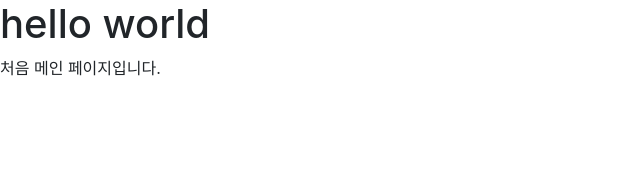
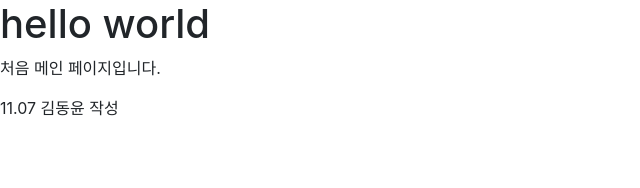
Before and after one commit to Hoto-Mocha/TeamProject-DrawMind, a React (Vite) app in the folder drawmind-client/: page / in a window 1280 px wide. Shown: the top 188 px of the page, without its empty margins (0-640 px from the left). Built offline with nearby package versions, Linux system fonts and the light colour scheme.

Commit message:
처음으로 커밋함

```diff
--- a/drawmind-client/src/App.jsx
+++ b/drawmind-client/src/App.jsx
@@ -5,6 +5,7 @@ export default function App() {
       <div>
         <h1>hello world</h1>
         <p>처음 메인 페이지입니다.</p>
+        <span>11.07 김동윤 작성</span>
       </div>
     </>
   )
```
